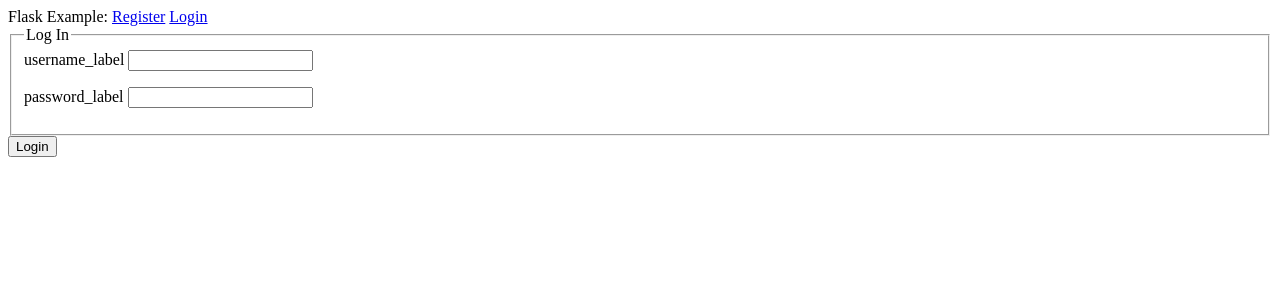
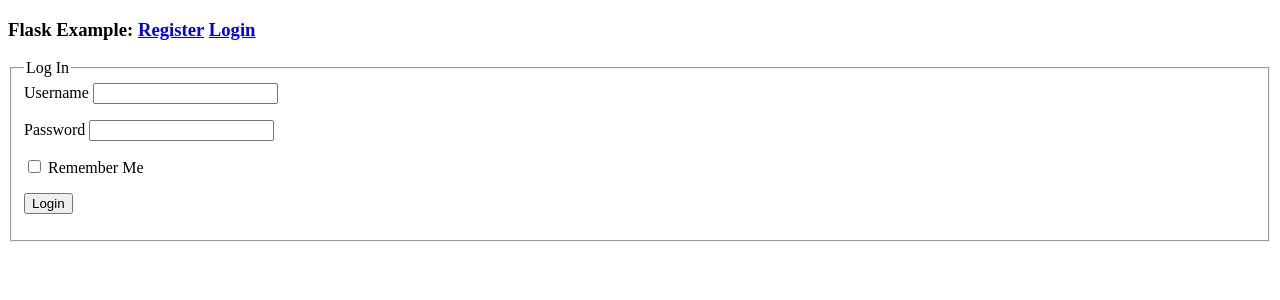
Before and after one commit to lcdunne/flask-example, a Flask app: page /login in a window 1280 px wide. Shown: the top 300 px of the page. Run offline with Flask 2, Linux system fonts and the light colour scheme.

Commit message:
Improve form fields

```diff
--- a/flask-example/app/forms.py
+++ b/flask-example/app/forms.py
@@ -1,5 +1,6 @@
 from flask_wtf import FlaskForm
-from wtforms import StringField, PasswordField, SubmitField
+from wtforms import (
+    StringField, PasswordField, SubmitField, BooleanField)
 from wtforms.validators import (
     InputRequired, Length, Email, EqualTo
 )
@@ -7,21 +8,21 @@ from wtforms.validators import (
 class RegistrationForm(FlaskForm):
 
     email = StringField(
-        'email_label',
+        'Email',
         validators=[InputRequired(),
                     Email()])
 
     username = StringField(
-        'username_label',
+        'Username',
         validators=[InputRequired(),
                     Length(min=2, max=20)])
 
     password = PasswordField(
-        'password_label',
+        'Password',
         validators=[InputRequired()])
 
     confirm_password = PasswordField(
-        'confirm_password_label',
+        'Confirm Password',
         validators=[InputRequired(),
                     EqualTo('password')])
 
@@ -30,12 +31,13 @@ class RegistrationForm(FlaskForm):
 class LoginForm(FlaskForm):
 
     username = StringField(
-        'username_label',
+        'Username',
         validators=[InputRequired(),
                     Length(min=2, max=20)])
 
     password = PasswordField(
-        'password_label',
+        'Password',
         validators=[InputRequired()])
 
+    remember_me = BooleanField('Remember Me')
     submit = SubmitField('Login')
--- a/flask-example/app/templates/layout.html
+++ b/flask-example/app/templates/layout.html
@@ -5,9 +5,9 @@
 </head>
 <body>
     <div>
-        Flask Example:
+        <h3>Flask Example:
         <a href="{{ url_for('register') }}">Register</a>
-        <a href="{{ url_for('login') }}">Login</a>
+        <a href="{{ url_for('login') }}">Login</a></h3>
     </div>
     {% with messages = get_flashed_messages() %}
         {% if messages %}
--- a/flask-example/app/templates/login.html
+++ b/flask-example/app/templates/login.html
@@ -24,11 +24,12 @@
                     {% endfor %}
                 </ul>
             </div>
+        <div>
+            <p>{{ form.remember_me() }} {{ form.remember_me.label}}</p>
+            <p>{{ form.submit() }}</p>
+        </div>
 
         </fieldset>
-        <div>
-            {{ form.submit() }}
-        </div>
 
         {{ form.csrf_token }}
 
```
